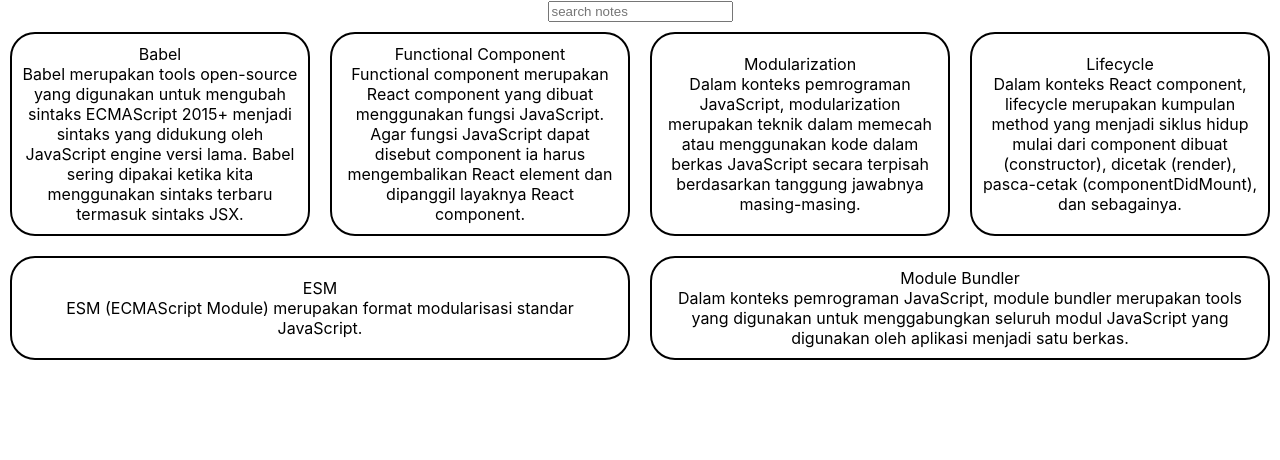
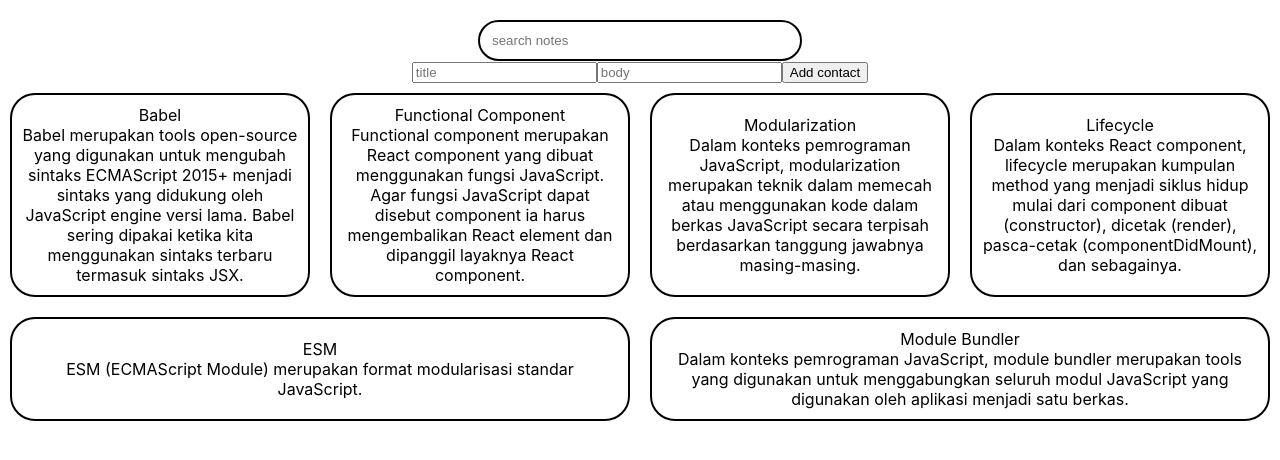
Before and after one commit to Avwaveaf/private-notes-app, a React (Create React App) app: page / in a window 1280 px wide. Shown: the top 460 px of the page. Built offline with nearby package versions, Linux system fonts and the light colour scheme.

Commit message:
adding add notes form and mechanism

```diff
--- a/src/App.css
+++ b/src/App.css
@@ -1,5 +1,6 @@
 .App {
   text-align: center;
+  padding: 20px 0px;
 }
 
 .App-logo {
@@ -12,27 +13,3 @@
     animation: App-logo-spin infinite 20s linear;
   }
 }
-
-.App-header {
-  background-color: #282c34;
-  min-height: 100vh;
-  display: flex;
-  flex-direction: column;
-  align-items: center;
-  justify-content: center;
-  font-size: calc(10px + 2vmin);
-  color: white;
-}
-
-.App-link {
-  color: #61dafb;
-}
-
-@keyframes App-logo-spin {
-  from {
-    transform: rotate(0deg);
-  }
-  to {
-    transform: rotate(360deg);
-  }
-}
--- a/src/App.js
+++ b/src/App.js
@@ -3,12 +3,14 @@ import "./App.css";
 import { NotesContext } from "./components/contexts/notes-data.context";
 import { PrivateNotesApp } from "./components/private-notes-app/private-notes-app.component";
 import { SearchNotes } from "./components/search-notes/search-notes.component";
+import { CreateNote } from "./components/create-note/create-note.component";
 
 function App() {
   const { filteredNotes } = useContext(NotesContext);
   return (
     <div className="App">
       <SearchNotes />
+      <CreateNote />
       <PrivateNotesApp data={filteredNotes} />
     </div>
   );
--- a/src/components/contexts/notes-data.context.js
+++ b/src/components/contexts/notes-data.context.js
@@ -1,4 +1,4 @@
-import { createContext, useState } from "react";
+import { createContext, useEffect, useState } from "react";
 import { initialData } from "../../utils";
 
 export const NotesContext = createContext({
@@ -6,13 +6,31 @@ export const NotesContext = createContext({
   setNotesData: () => {},
   filteredNotes: [],
   setFilteredNotes: () => {},
+  newNote: [],
+  setNewNote: () => {},
 });
 
 export const NotesContextProvider = ({ children }) => {
   const [notesData, setNotesData] = useState(initialData);
-  const [filteredNotes, setFilteredNotes] = useState(notesData);
+  const [newNote, setNewNote] = useState(notesData);
+  const [filteredNotes, setFilteredNotes] = useState(newNote);
 
-  const value = { notesData, setNotesData, setFilteredNotes, filteredNotes };
+  useEffect(() => {
+    setNotesData(newNote);
+  }, [newNote]);
+
+  useEffect(() => {
+    setFilteredNotes(notesData);
+  }, [notesData]);
+
+  const value = {
+    notesData,
+    setNotesData,
+    setFilteredNotes,
+    filteredNotes,
+    newNote,
+    setNewNote,
+  };
   return (
     <NotesContext.Provider value={value}>{children}</NotesContext.Provider>
   );
--- /dev/null
+++ b/src/components/create-note/create-note.component.jsx
@@ -0,0 +1,65 @@
+import { useContext, useState } from "react";
+import { NotesContext } from "../contexts/notes-data.context";
+export const CreateNote = () => {
+  const [addNote, setAddNote] = useState({ title: "", body: "" });
+  const { filteredNotes, setFilteredNotes, setNewNote } =
+    useContext(NotesContext);
+  const titleChangeHandler = (event) => {
+    setAddNote(() => {
+      return {
+        ...addNote,
+        title: event.target.value,
+      };
+    });
+  };
+  const bodyChangeHandler = (event) => {
+    setAddNote(() => {
+      return {
+        ...addNote,
+        body: event.target.value,
+      };
+    });
+  };
+  const onSubmitHandler = (event) => {
+    event.preventDefault();
+    setNewNote([
+      ...filteredNotes,
+      {
+        id: filteredNotes.length + 1,
+        title: addNote.title,
+        body: addNote.body,
+        createdAt: new Date(),
+        archived: false,
+      },
+    ]);
+  };
+
+  return (
+    <div>
+      <form
+        className="contact-input"
+        onSubmit={(event) => {
+          onSubmitHandler(event);
+        }}
+      >
+        <input
+          type="text"
+          placeholder="title"
+          value={addNote.user}
+          onChange={(event) => {
+            titleChangeHandler(event);
+          }}
+        />
+        <input
+          type="text"
+          placeholder="body"
+          value={addNote.tag}
+          onChange={(event) => {
+            bodyChangeHandler(event);
+          }}
+        />
+        <button type="submit">Add contact</button>
+      </form>
+    </div>
+  );
+};
--- a/src/components/search-notes/search-notes.component.jsx
+++ b/src/components/search-notes/search-notes.component.jsx
@@ -1,5 +1,6 @@
 import { useContext } from "react";
 import { NotesContext } from "../contexts/notes-data.context";
+import "./search-notes.style.css";
 
 export const SearchNotes = () => {
   const { notesData, setFilteredNotes } = useContext(NotesContext);
--- /dev/null
+++ b/src/components/search-notes/search-notes.style.css
@@ -0,0 +1,14 @@
+.search-notes-container {
+  width: 300px;
+  margin: auto;
+  justify-content: center;
+  display: flex;
+  border: 2px solid black;
+  border-radius: 25px;
+  padding: 10px;
+}
+.search-notes-container input {
+  width: 100%;
+  outline: none;
+  border: none;
+}
```
